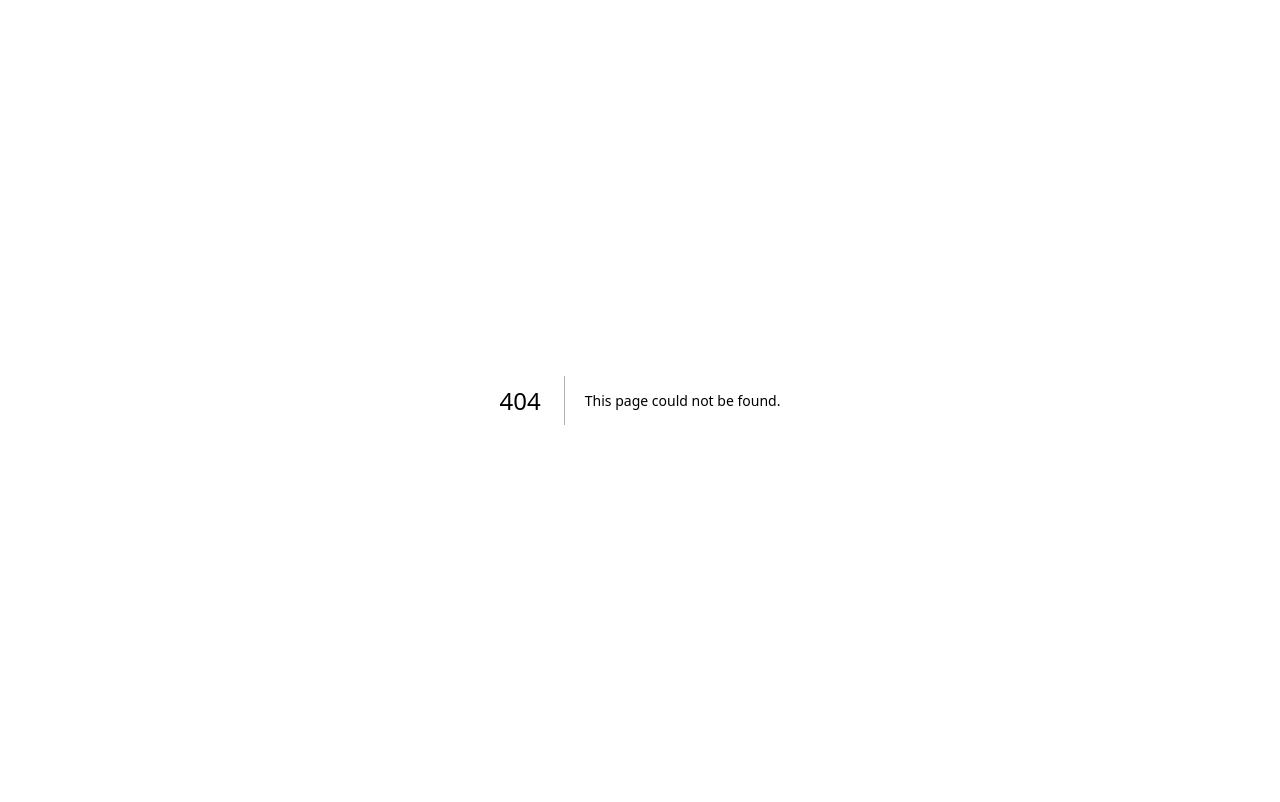
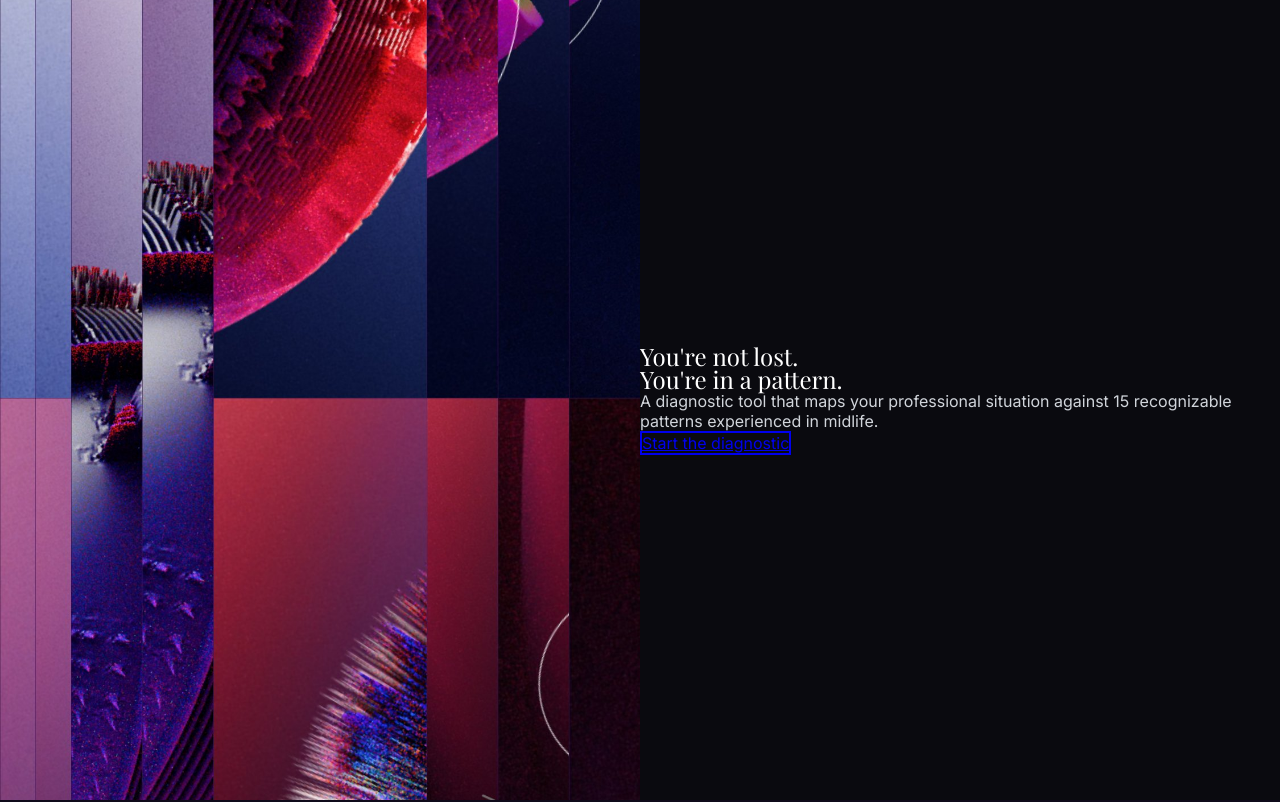
Before and after one commit to lifepatternengine-hub/life-pattern-engine, a Next.js app: page / in a window 1280 px wide. Before the commit this address had no page. Shown: the top 802 px of the page. Built offline with nearby package versions, Linux system fonts and the light colour scheme; a web font is replaced by a local one.

Commit message:
Update and rename page-2.tsx to page.tsx
Increase hero text spacing

```diff
--- a/app/page-2.tsx
+++ b/app/page.tsx
@@ -27,7 +27,7 @@ export default function Home() {
           }}
         />
 
-        <div className="relative z-10 w-1/2 max-w-[700px] ml-auto pl-24 pr-16" style={{ color: '#ffffff' }}>
+        <div className="relative z-10 w-1/2 max-w-[800px] ml-auto pl-32 pr-20" style={{ color: '#ffffff' }}>
           <h1 className="text-7xl leading-[0.95] tracking-tight mb-8" style={{ color: '#ffffff' }}>
             You're not lost.<br />You're in a pattern.
           </h1>
```
